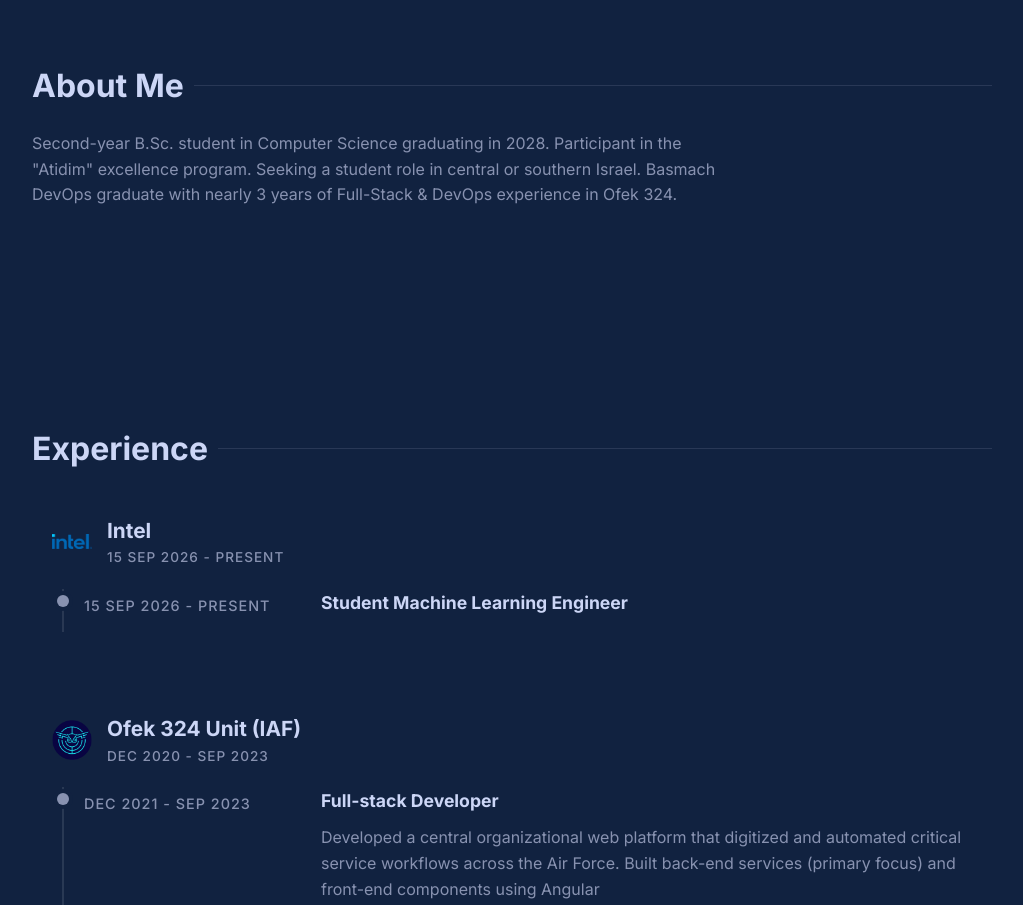
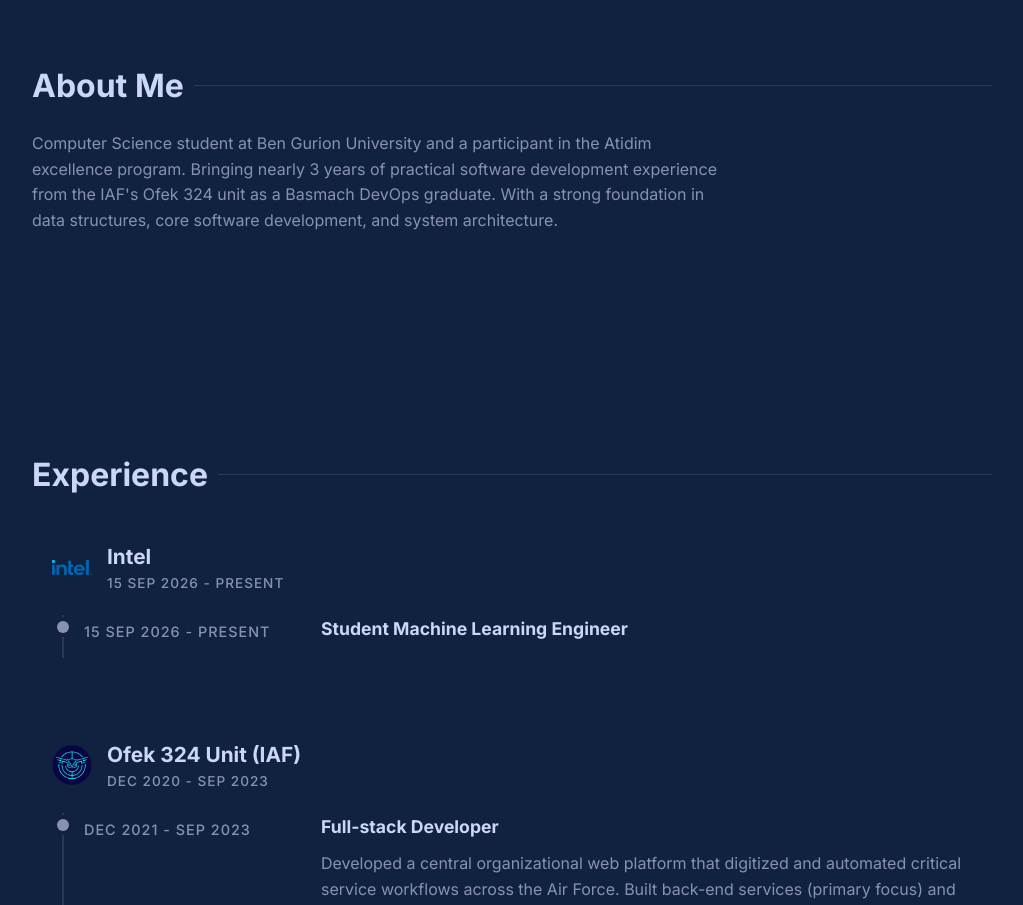
Before and after one commit to Netanel-Asraf/Netanel-Asraf.github.io, a Next.js app: page / in a window 1280 px wide. Shown: the part 840-1745 px from the top of the page, without its empty margins (128-1151 px from the left). Built offline with nearby package versions, Linux system fonts and the light colour scheme.

Commit message:
Update portfolioData.ts

```diff
--- a/src/data/portfolioData.ts
+++ b/src/data/portfolioData.ts
@@ -7,7 +7,9 @@ export const personalInfo = {
   cvLink: "/NetanelAsraf.pdf", // Place your PDF in the public folder and update this name
 };
 
-export const aboutContent = `Second-year B.Sc. student in Computer Science graduating in 2028. Participant in the "Atidim" excellence program. Seeking a student role in central or southern Israel. Basmach DevOps graduate with nearly 3 years of Full-Stack & DevOps experience in Ofek 324.`;
+export const aboutContent = `Computer Science student at Ben Gurion University and a participant in the Atidim excellence program.
+Bringing nearly 3 years of practical software development experience from the IAF's Ofek 324 unit as a Basmach DevOps graduate.
+With a strong foundation in data structures, core software development, and system architecture.`;
 
 export const experienceData = [
   {
```
